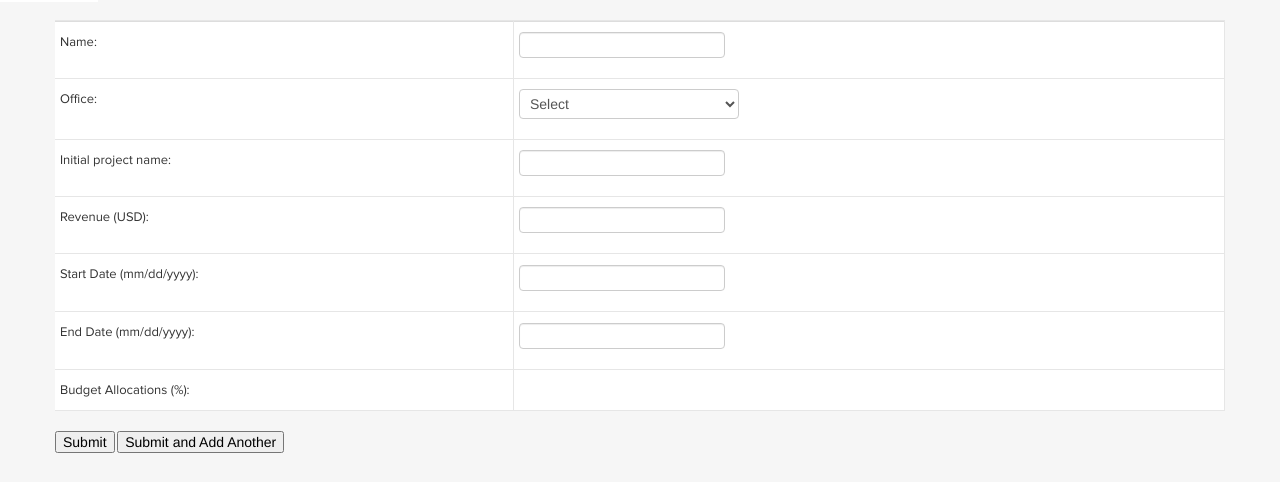
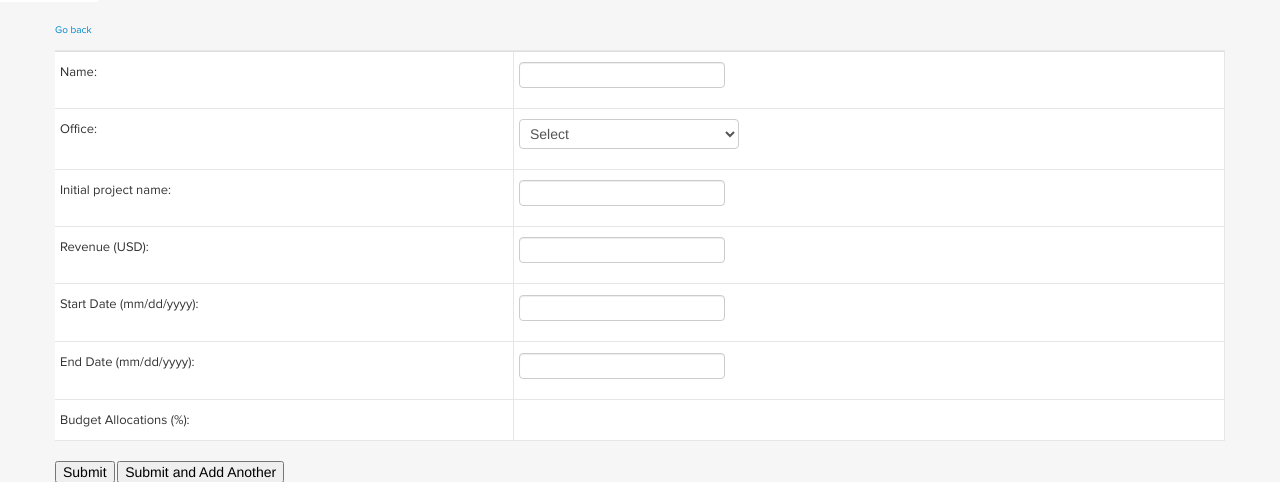
Before and after one commit to atishn/Finance-Planner, a Python web app: template hr/templates/client_add.html in a window 1280 px wide. Shown: the part 83-565 px from the top of the page. Run offline with Jinja, Linux system fonts and the light colour scheme; the template is opened without the code that fills it, so the values that code supplies are empty.

Commit message:
adding back button to add pages

```diff
--- a/hr/templates/client_add.html
+++ b/hr/templates/client_add.html
@@ -7,6 +7,7 @@
     </div>
     <div class="container">
         <div class="row-fluid">
+            <p><a href="javascript:;" onclick="history.go(-1);">Go back</a></p>
             <div class="maintable">
                 <form method="post" action="{{ request.application_url }}/client/add">
                     <table class="table">
--- a/hr/templates/currency_add.html
+++ b/hr/templates/currency_add.html
@@ -7,6 +7,7 @@
     </div>
     <div class="container">
         <div class="row-fluid">
+            <p><a href="javascript:;" onclick="history.go(-1);">Go back</a></p>
             <div class="maintable">
                 <form method="post" action="{{ request.application_url }}/currency/add">
                     <table class="table">
--- a/hr/templates/department_add.html
+++ b/hr/templates/department_add.html
@@ -7,6 +7,7 @@
     </div>
     <div class="container">
         <div class="row-fluid">
+            <p><a href="javascript:;" onclick="history.go(-1);">Go back</a></p>
             <div class="maintable">
                 <form method="post" action="{{ request.application_url }}/department/add">
                     <table class="table">
--- a/hr/templates/freelancer_add.html
+++ b/hr/templates/freelancer_add.html
@@ -7,6 +7,7 @@
     </div>
     <div class="container">
         <div class="row-fluid">
+            <p><a href="javascript:;" onclick="history.go(-1);">Go back</a></p>
             <div class="maintable">
                 <form method="post" action="{{ request.application_url }}/freelancer/add">
                     <table class="table">
--- a/hr/templates/ghost_client_add.html
+++ b/hr/templates/ghost_client_add.html
@@ -7,6 +7,7 @@
     </div>
     <div class="container">
         <div class="row-fluid">
+            <p><a href="javascript:;" onclick="history.go(-1);">Go back</a></p>
             <div class="maintable">
                 <form method="post" action="{{ request.application_url }}/ghost/client/add">
                     <table class="table">
--- a/hr/templates/ghost_project_add.html
+++ b/hr/templates/ghost_project_add.html
@@ -7,6 +7,7 @@
     </div>
     <div class="container">
         <div class="row-fluid">
+            <p><a href="javascript:;" onclick="history.go(-1);">Go back</a></p>
             <div class="maintable">
                 <form method="post" action="{{ request.application_url }}/ghost/project/add">
                     <table class="table">
--- a/hr/templates/ghost_user_add.html
+++ b/hr/templates/ghost_user_add.html
@@ -7,6 +7,7 @@
     </div>
     <div class="container">
         <div class="row-fluid">
+            <p><a href="javascript:;" onclick="history.go(-1);">Go back</a></p>
             <div class="maintable">
                 <form method="post" action="{{ request.application_url }}/ghost/user/add">
                     <table class="table">
--- a/hr/templates/office_add.html
+++ b/hr/templates/office_add.html
@@ -7,6 +7,7 @@
     </div>
     <div class="container">
         <div class="row-fluid">
+            <p><a href="javascript:;" onclick="history.go(-1);">Go back</a></p>
             <div class="maintable">
                 <form method="post" action="{{ request.application_url }}/office/add">
                     <table class="table">
--- a/hr/templates/person_add.html
+++ b/hr/templates/person_add.html
@@ -7,6 +7,7 @@
     </div>
     <div class="container">
         <div class="row-fluid">
+            <p><a href="javascript:;" onclick="history.go(-1);">Go back</a></p>
             <div class="maintable">
                 <form method="post" action="{{ request.application_url }}/person/add">
                     <input type="hidden" name="source" value="{{ source }}">
--- a/hr/templates/project_add.html
+++ b/hr/templates/project_add.html
@@ -7,6 +7,7 @@
     </div>
     <div class="container">
         <div class="row-fluid">
+            <p><a href="javascript:;" onclick="history.go(-1);">Go back</a></p>
             <div class="maintable">
                 <form method="post" action="{{ request.application_url }}/project/add">
                     <table class="table">
```
